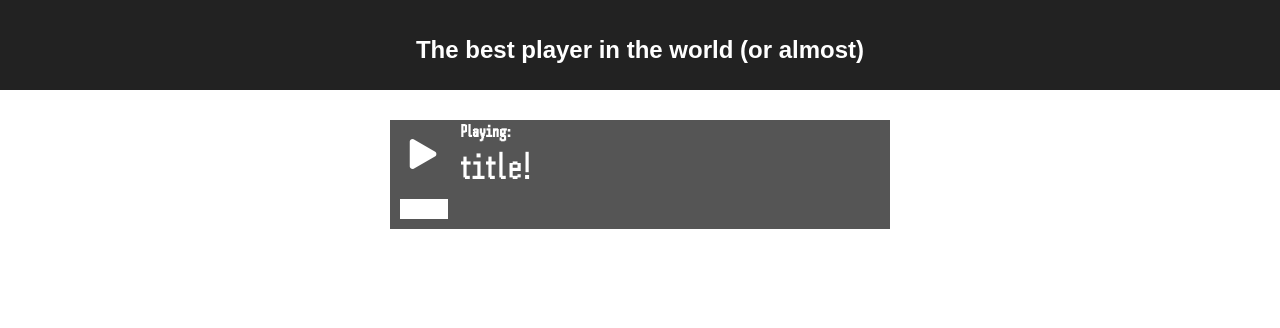
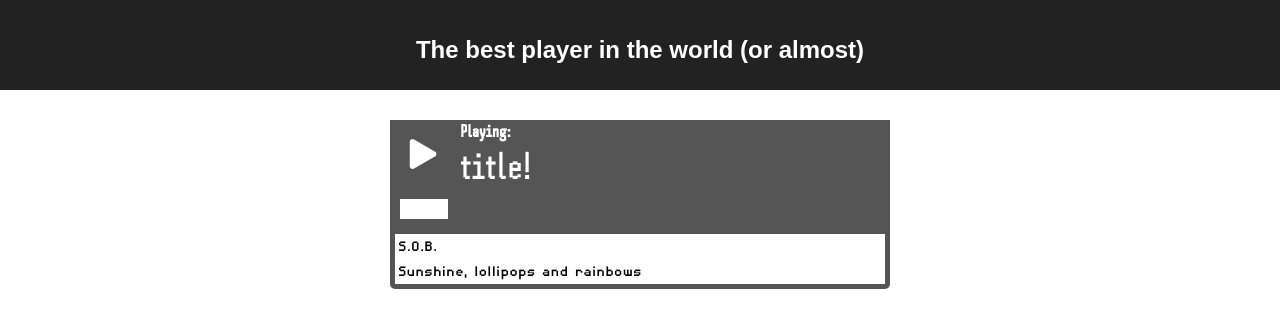
Before and after one commit to iQuarK/stream-player-react, a React (Create React App) app: page / in a window 1280 px wide. Shown: the top 328 px of the page. Built offline with nearby package versions, Linux system fonts and the light colour scheme.

Commit message:
Playlist basic layout

```diff
--- a/audios/playlist.json
+++ b/audios/playlist.json
@@ -3,13 +3,13 @@
     "list": [
         {
             "type": "song",
-            "name": "S.O.B.",
+            "title": "S.O.B.",
             "author": "Nathaniel Rateliff and the Night Sweats",
             "filename": "sob.mp3"
         },
         {
             "type": "song",
-            "name": "Sunshine, lollipops and rainbows",
+            "title": "Sunshine, lollipops and rainbows",
             "author": "Lesley Gore",
             "filename": "shunlora.mp3"
         }
--- a/src/components/player/Player.css
+++ b/src/components/player/Player.css
@@ -1,22 +1,19 @@
 @font-face {
     font-family: eightbit;
     src: url(../../fonts/SHPinscher-Regular.otf);
-}
-@font-face {
-    font-family: eightbit-thin;
-    src: url(../../fonts/thin_pixel-7.ttf);
 }
 @font-face {
     font-family: audio;
     src: url(../../fonts/ll_record.ttf);
 }
 
-
+.container {
+    max-width: 500px;
+    margin: 0 auto;
+}
 .player {
     font-family: eightbit, 'Courier New', Courier, monospace;
     background-color: #555555;
-    max-width: 500px;
-    margin: 0 auto;
     color: white;
 }
 
--- a/src/components/player/Player.js
+++ b/src/components/player/Player.js
@@ -1,18 +1,15 @@
 import React, { Component } from "react";
 import PropTypes from "prop-types";
 import classnames from "classnames";
+import Playlist from "../playlist/Playlist";
 import "./Player.css";
 
 class Player extends Component {
-    static propTypes = {
-        song: PropTypes.shape({
-            title: PropTypes.string
-        })
-    };
-
     state = {
         playing: false
     };
+
+    onSelectSong = item => console.log("TODO, call server to play song", item);
 
     togglePlay = () => this.setState({ playing: !this.state.playing });
 
@@ -20,6 +17,7 @@ class Player extends Component {
         const { playing } = this.state;
 
         return (
+            <div className="container">
                 <div className="player">
                     <div className="play">
                         <i
@@ -38,6 +36,8 @@ class Player extends Component {
                         <div className="bar" />
                     </div>
                 </div>
+                <Playlist onSelectSong={this.onSelectSong} />
+            </div>
         );
     }
 }
--- /dev/null
+++ b/src/components/playlist/Playlist.css
@@ -0,0 +1,20 @@
+@font-face {
+    font-family: eightbit-thin;
+    src: url(../../fonts/DisposableDroidBB.otf);
+}
+
+.playlist {
+    font-family: eightbit-thin, Verdana, Geneva, Tahoma, sans-serif;
+    border: thick solid #555;
+    border-bottom-left-radius: 5px;
+    border-bottom-right-radius: 5px;
+}
+
+.playlist-item {
+    text-align: left;
+    padding: 3px;
+}
+
+.playlist-item.active {
+    background-color: #AAAAAA;
+}
--- /dev/null
+++ b/src/components/playlist/Playlist.js
@@ -0,0 +1,69 @@
+import React, { Component } from "react";
+import PropTypes from "prop-types";
+import classnames from "classnames";
+import "./Playlist.css";
+
+class Player extends Component {
+    constructor() {
+        super();
+    }
+
+    static propTypes = {
+        onSelectSong: PropTypes.func
+    };
+
+    state = {
+        selectedSong: null
+    };
+
+    get songs() {
+        return [
+            {
+                type: "song",
+                title: "S.O.B.",
+                author: "Nathaniel Rateliff and the Night Sweats",
+                filename: "sob.mp3"
+            },
+            {
+                type: "song",
+                title: "Sunshine, lollipops and rainbows",
+                author: "Lesley Gore",
+                filename: "shunlora.mp3"
+            }
+        ];
+    }
+
+    // blocks if the song was already selected
+    onSelectedSong = song => {
+        if (this.state.selectedSong !== song.title) {
+            this.setState({ selectedSong: song.title });
+            if (this.props.onSelectSong) {
+                this.props.onSelectSong(song);
+            }
+        }
+    };
+
+    togglePlay = () => this.setState({ playing: !this.state.playing });
+
+    render() {
+        const { selectedSong } = this.state;
+
+        return (
+            <div className="playlist">
+                {this.songs.map(song => (
+                    <div
+                        className={classnames("playlist-item", {
+                            active: song.title === selectedSong
+                        })}
+                        onClick={this.onSelectedSong.bind(this, song)}
+                        key={song.title}
+                    >
+                        {song.title}
+                    </div>
+                ))}
+            </div>
+        );
+    }
+}
+
+export default Player;
```
Also changed, not shown: src/fonts/DisposableDroidBB.otf (added). Lines whose indentation alone changed are shown as unchanged.
